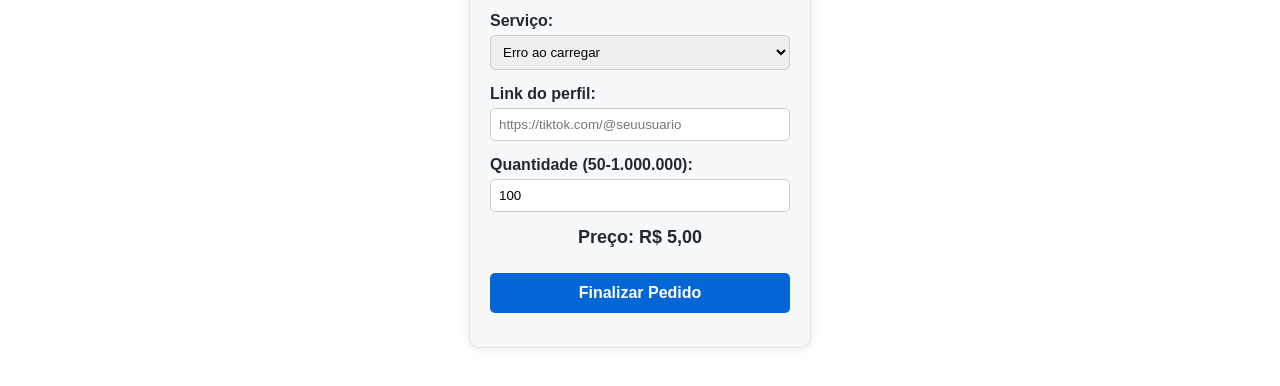
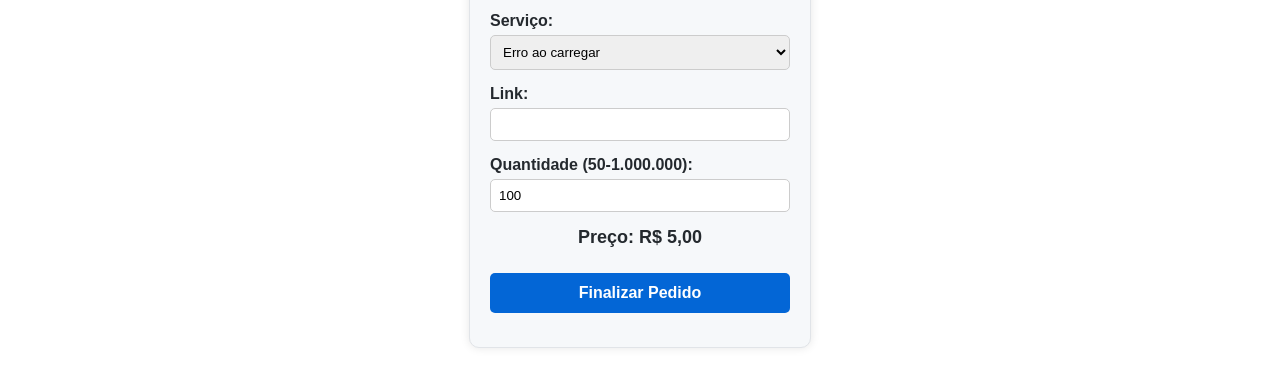
Before and after one commit to GanheSocial/smmsociais.com, a plain HTML site: page painel.html in a window 1280 px wide. Shown: the part 264-650 px from the top of the page. Drawn offline with Linux system fonts and the light colour scheme; no server answers.

Commit message:
Update painel.html

```diff
--- a/painel.html
+++ b/painel.html
@@ -288,8 +288,8 @@
             </div>
 
             <div class="input-group">
-                <label for="link">Link do perfil:</label>
-                <input type="url" id="link" placeholder="https://tiktok.com/@seuusuario" required>
+                <label for="link">Link:</label>
+                <input type="url" id="link">
             </div>
 
             <div class="input-group">
```
